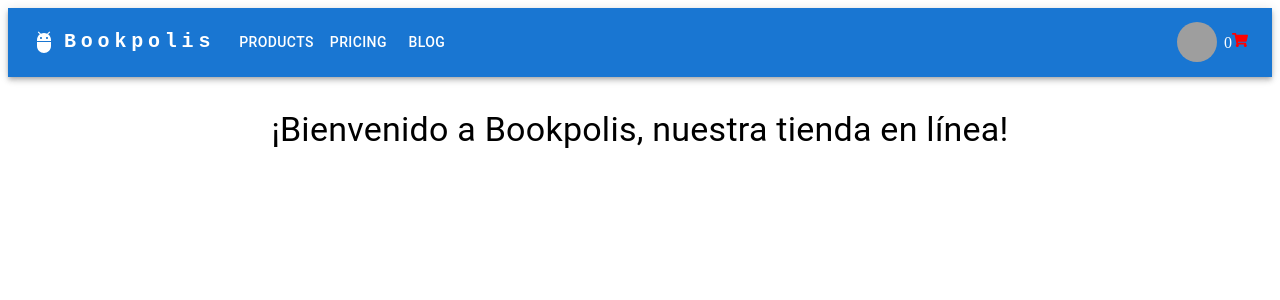
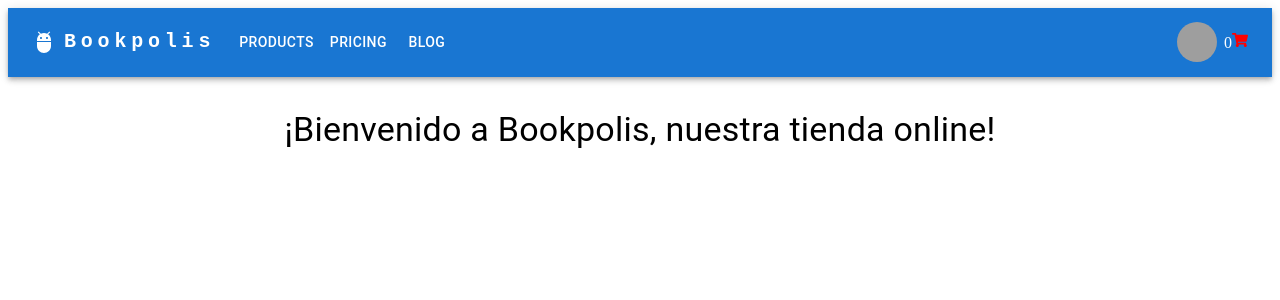
Before and after one commit to fedefd/react-coderhouse, a React (Vite) app: page / in a window 1280 px wide. Shown: the top 300 px of the page. Built offline with nearby package versions, Linux system fonts and the light colour scheme; grey boxes are pictures that could not be loaded.

Commit message:
se creo el ItemList presentacional

```diff
--- a/src/App.jsx
+++ b/src/App.jsx
@@ -6,7 +6,7 @@ const App = () => {
   return (
     <div>
       <Navbar/>
-      <ItemListContainer greeting="¡Bienvenido a Bookpolis, nuestra tienda en línea!" />
+      <ItemListContainer greeting="¡Bienvenido a Bookpolis, nuestra tienda online!" />
 
     </div>
   )
--- /dev/null
+++ b/src/components/pages/ItemList.jsx
@@ -0,0 +1,15 @@
+import React from 'react';
+import Box from '@mui/material/Box';
+import Typography from '@mui/material/Typography';
+
+const ItemList = ({greeting}) => {
+  return (
+    <Box sx={{ textAlign: 'center', mt: 4 }}>
+    <Typography variant="h4" component="h2" gutterBottom>
+      {greeting}
+    </Typography>
+  </Box>
+  )
+}
+
+export default ItemList
--- a/src/components/pages/ItemListContainer.jsx
+++ b/src/components/pages/ItemListContainer.jsx
@@ -1,15 +1,8 @@
-import React from 'react';
-import Box from '@mui/material/Box';
-import Typography from '@mui/material/Typography';
 
-const ItemListContainer = ({ greeting }) => {
+import ItemList from './ItemList';
+const ItemListContainer = ({greeting}) => {
   return (
-    <Box sx={{ textAlign: 'center', mt: 4 }}>
-      <Typography variant="h4" component="h2" gutterBottom>
-        {greeting}
-      </Typography>
-      {/* Aquí puedes añadir más contenido */}
-    </Box>
+    <ItemList greeting={greeting} />
   );
 };
 
```
Also changed, not shown: src/components/pages/ItemListContainer.css (added).
